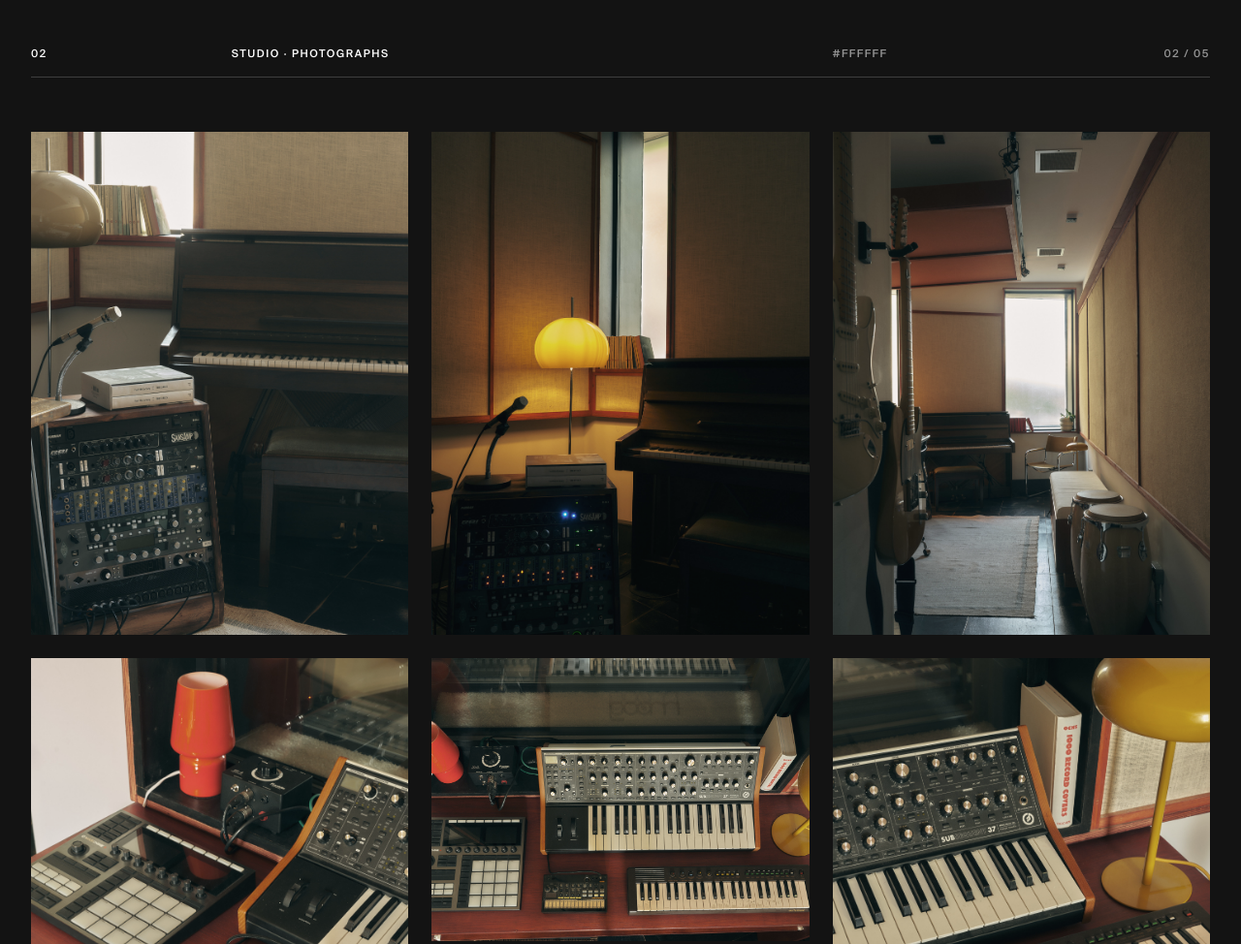
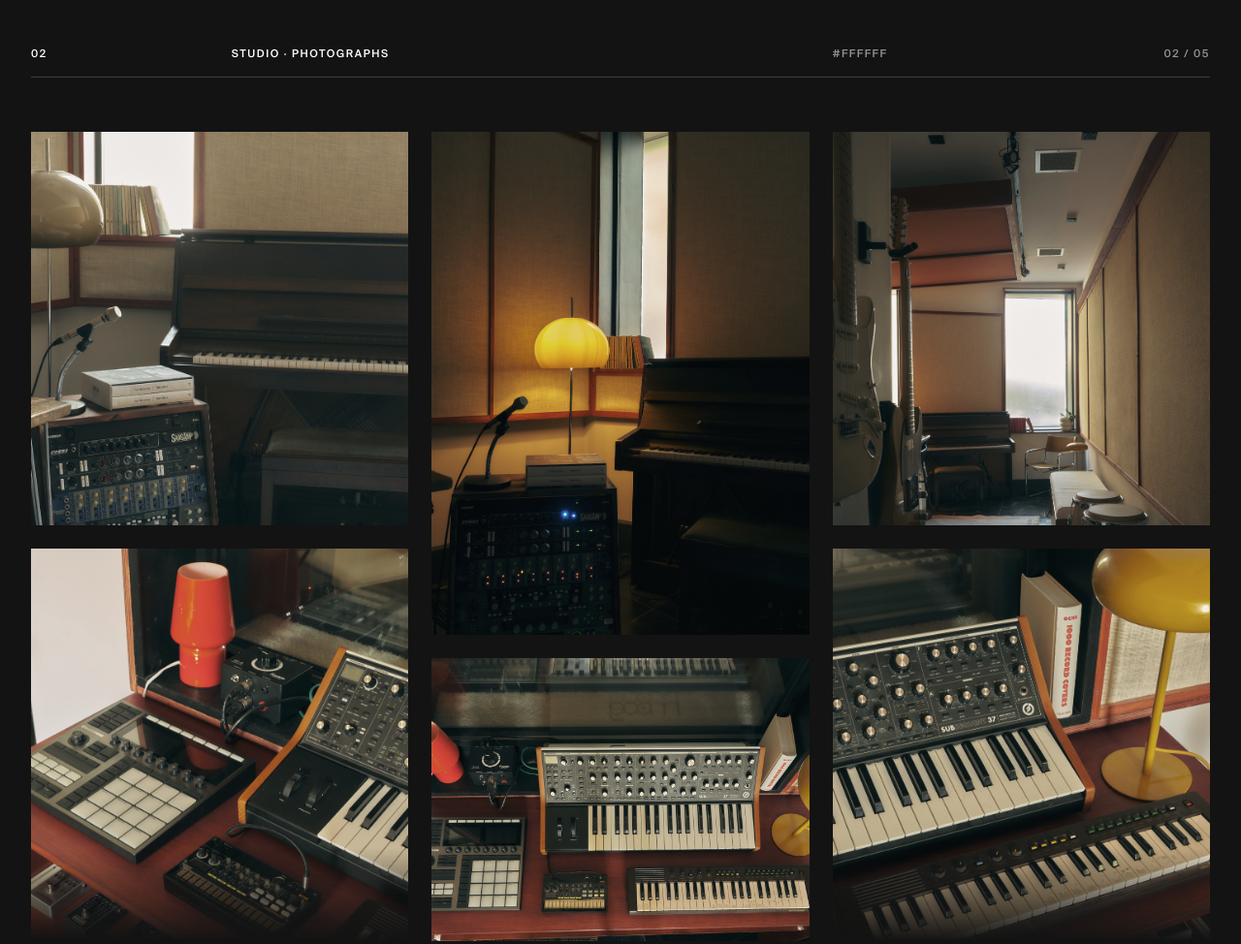
Before and after one commit to tommyjrea/kiosk-recording, a plain HTML site: page index.html in a window 1280 px wide. Shown: the part 1640-2614 px from the top of the page at 97% size. Drawn offline with Linux system fonts and the light colour scheme.

Commit message:
Update index.html

```diff
--- a/index.html
+++ b/index.html
@@ -1225,16 +1225,31 @@
     // clip from a previous run. If columns aren't measurable yet
     // (images still loading), schedules a retry.
     let capRetries = 0;
+    let applyingCap = false;
     function applyCap() {
       if (gallery.classList.contains('is-expanded')) return;
+      if (applyingCap) return; // re-entrancy guard for ResizeObserver
       const cols = Array.from(grid.querySelectorAll(':scope > .gallery-col'));
       if (cols.length < 2) return;
-      const heightsPx = cols.map(c => c.scrollHeight);
+
+      applyingCap = true;
+      // Temporarily clear any existing caps so we can measure the
+      // true natural heights (scrollHeight on a clipped flex column
+      // returns the clipped height, not the content height).
+      const prevCaps = cols.map(c => c.style.getPropertyValue('--cap'));
+      cols.forEach(c => c.style.removeProperty('--cap'));
+      // Force a synchronous reflow so heights reflect uncapped state.
+      const heightsPx = cols.map(c => c.getBoundingClientRect().height);
       const minH = Math.min(...heightsPx);
       const maxH = Math.max(...heightsPx);
+
       // If columns are tiny, images probably haven't painted yet.
-      // Retry shortly. Cap retries to avoid infinite loops.
+      // Restore previous caps and retry shortly.
       if (minH < 60) {
+        cols.forEach((c, i) => {
+          if (prevCaps[i]) c.style.setProperty('--cap', prevCaps[i]);
+        });
+        applyingCap = false;
         if (capRetries < 20) {
           capRetries++;
           setTimeout(applyCap, 100);
@@ -1242,24 +1257,23 @@
         return;
       }
       capRetries = 0;
+
       // Columns naturally balanced — no cap needed.
       if (maxH - minH < 4) {
-        cols.forEach(c => {
-          if (c.style.getPropertyValue('--cap')) c.style.removeProperty('--cap');
-        });
+        applyingCap = false;
         return;
       }
       const newCap = Math.round(minH) + 'px';
       cols.forEach((c, i) => {
         if (heightsPx[i] > minH + 4) {
-          if (c.style.getPropertyValue('--cap') !== newCap) {
-            c.style.setProperty('--cap', newCap);
-          }
-        } else {
-          if (c.style.getPropertyValue('--cap')) {
-            c.style.removeProperty('--cap');
-          }
+          c.style.setProperty('--cap', newCap);
         }
+      });
+      // Release the re-entrancy guard after the next frame so the
+      // ResizeObserver fires from our cap change don't trigger us
+      // recursively. By the next frame the layout has settled.
+      requestAnimationFrame(() => {
+        requestAnimationFrame(() => { applyingCap = false; });
       });
     }
 
```
